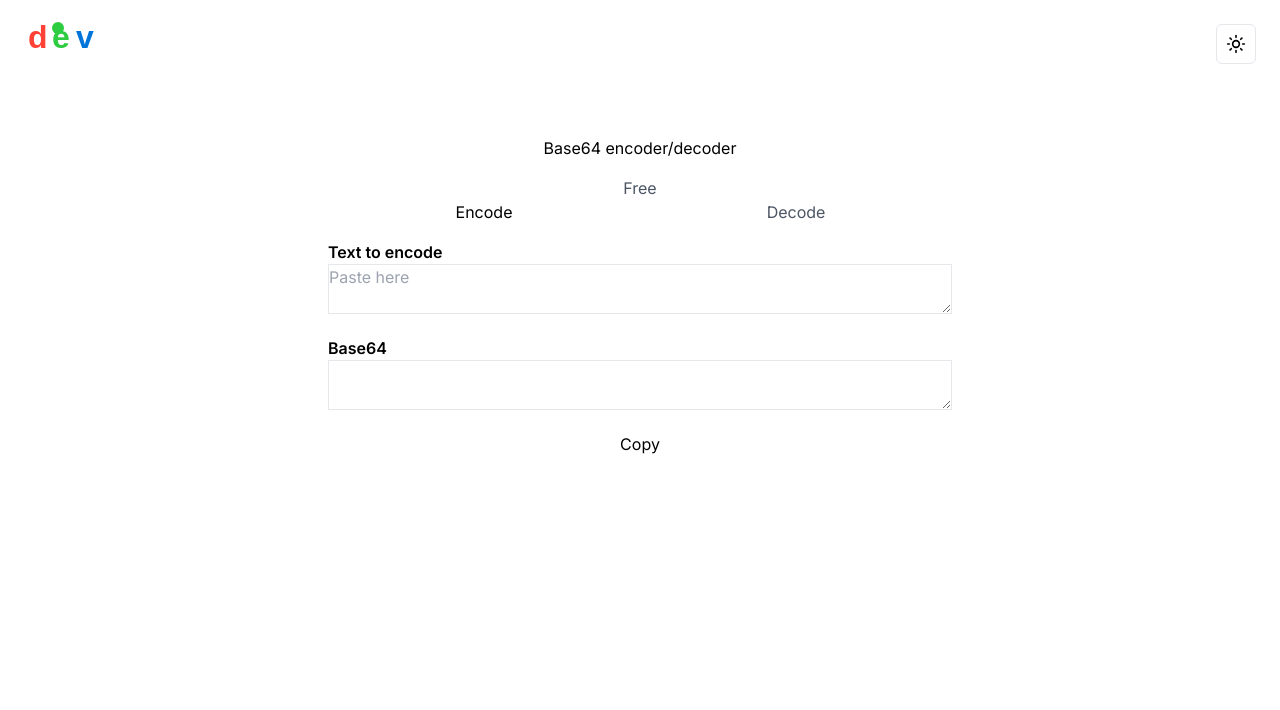
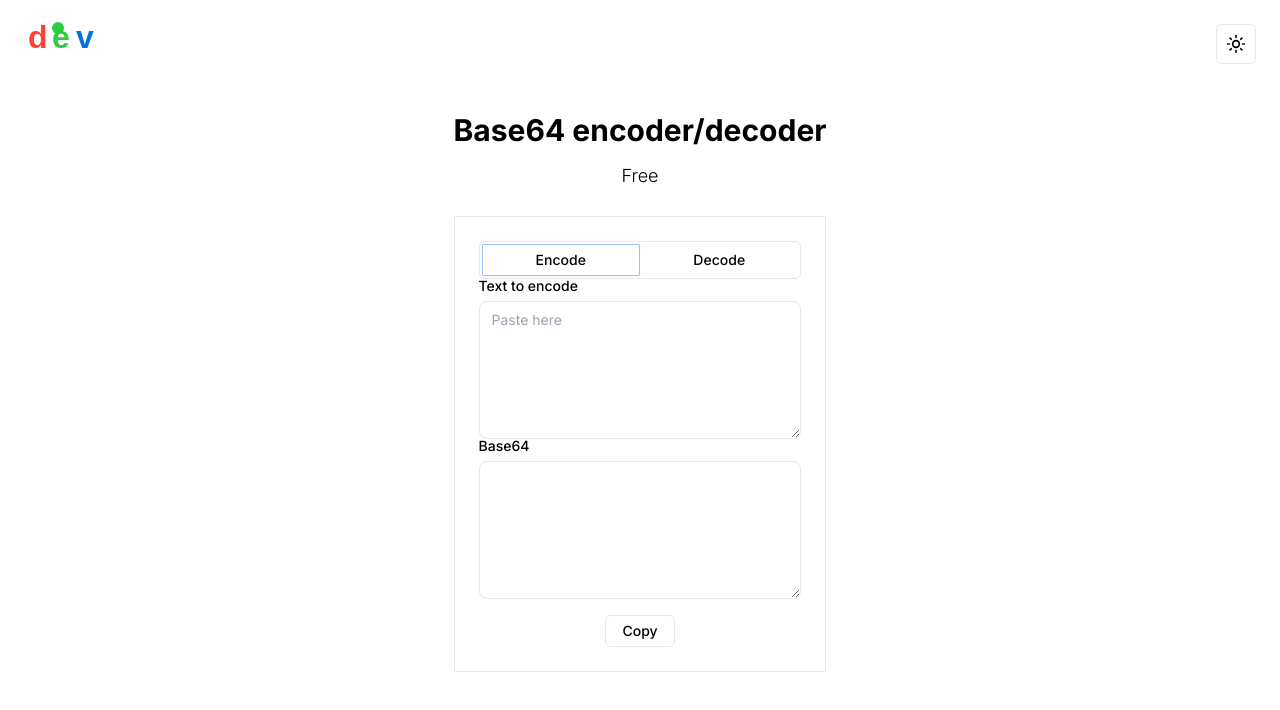
Before and after one commit to zll-0405/dev-utils-online, a Next.js app: page /utils/base64 in a window 1280 px wide. Shown: the top 710 px of the page. Built offline with nearby package versions, Linux system fonts and the light colour scheme.

Commit message:
update base64

```diff
--- /dev/null
+++ b/components/PageHeader.tsx
@@ -0,0 +1,17 @@
+import Image from "next/image";
+
+interface PageHeader {
+  title: string;
+  description: string;
+}
+
+export default function PageHeader({ title, description }: PageHeader) {
+  return (
+    <div className="container text-center">
+      <h1 className="text-3xl font-bold mb-4">{title}</h1>
+      <p className="text-lg text-muted-foreground mb-7 leading-6 font-light">
+        {description}
+      </p>
+    </div>
+  );
+}
--- /dev/null
+++ b/components/base/LabelComponent.tsx
@@ -0,0 +1,24 @@
+"use client";
+import React from "react";
+import * as LabelPrimitive from "@radix-ui/react-label";
+import { cva, type VariantProps } from "class-variance-authority";
+import { cn } from "@/lib/utils";
+
+const labelVariants = cva(
+  "text-sm mb-2 flex font-medium leading-none peer-disabled:cursor-not-allowed peer-disabled:opacity-70"
+);
+
+const Label = React.forwardRef<
+  React.ElementRef<typeof LabelPrimitive.Root>,
+  React.ComponentPropsWithoutRef<typeof LabelPrimitive.Root> &
+    VariantProps<typeof labelVariants>
+>(({ className, ...props }, ref) => (
+  <LabelPrimitive.Root
+    ref={ref}
+    className={cn(labelVariants(), className)}
+    {...props}
+  />
+));
+Label.displayName = LabelPrimitive.Root.displayName;
+
+export { Label };
--- /dev/null
+++ b/components/base/TabsComponent.tsx
@@ -0,0 +1,53 @@
+"use client";
+import React from "react";
+import * as TabsPrimitive from "@radix-ui/react-tabs";
+import { cn } from "@/lib/utils";
+
+const Tabs = TabsPrimitive.Root;
+
+const TabsList = React.forwardRef<
+  React.ElementRef<typeof TabsPrimitive.List>,
+  React.ComponentPropsWithoutRef<typeof TabsPrimitive.List>
+>(({ className, ...props }, ref) => (
+  <TabsPrimitive.List
+    ref={ref}
+    className={cn(
+      "inline-flex items-center justify-center rounded-md bg-muted p-0.5 text-muted-foreground border",
+      className
+    )}
+    {...props}
+  />
+));
+TabsList.displayName = TabsPrimitive.List.displayName;
+
+const TabsTrigger = React.forwardRef<
+  React.ElementRef<typeof TabsPrimitive.Trigger>,
+  React.ComponentPropsWithoutRef<typeof TabsPrimitive.Trigger>
+>(({ className, ...props }, ref) => (
+  <TabsPrimitive.Trigger
+    ref={ref}
+    className={cn(
+      "inline-flex items-center justify-center whitespace-nowrap rounded-sm px-3 py-1.5 text-sm font-medium ring-offset-background transition-all focus-visible:outline-none focus-visible:ring-2 focus-visible:ring-ring focus-visible:ring-offset-2 disabled:pointer-events-none disabled:opacity-50 data-[state=active]:bg-background data-[state=active]:text-foreground data-[state=active]:shadow-sm data-[state=active]:ring-1 ring-inset ring-border",
+      className
+    )}
+    {...props}
+  />
+));
+TabsTrigger.displayName = TabsPrimitive.Trigger.displayName;
+
+const TabsContent = React.forwardRef<
+  React.ElementRef<typeof TabsPrimitive.Content>,
+  React.ComponentPropsWithoutRef<typeof TabsPrimitive.Content>
+>(({ className, ...props }, ref) => (
+  <TabsPrimitive.Content
+    ref={ref}
+    className={cn(
+      "mt-2 ring-offset-background focus-visible:outline-none focus-visible:ring-2 focus-visible:ring-ring focus-visible:ring-offset-2",
+      className
+    )}
+    {...props}
+  />
+));
+TabsContent.displayName = TabsPrimitive.Content.displayName;
+
+export { Tabs, TabsList, TabsTrigger, TabsContent };
--- /dev/null
+++ b/components/base/TextareaComponent.tsx
@@ -0,0 +1,23 @@
+import React from "react";
+import { cn } from "@/lib/utils";
+
+export interface TextareaProps
+  extends React.TextareaHTMLAttributes<HTMLTextAreaElement> {}
+
+const Textarea = React.forwardRef<HTMLTextAreaElement, TextareaProps>(
+  ({ className, ...props }, ref) => {
+    return (
+      <textarea
+        className={cn(
+          "flex min-h-[80px] w-full rounded-lg border border-input bg-muted px-3 py-2 text-sm ring-offset-background placeholder:text-muted-foreground focus-visible:outline-none focus-visible:ring-2 focus-visible:ring-ring focus-visible:ring-offset-2 disabled:cursor-not-allowed disabled:opacity-50",
+          className
+        )}
+        ref={ref}
+        {...props}
+      />
+    );
+  }
+);
+Textarea.displayName = "Textarea";
+
+export { Textarea };
--- /dev/null
+++ b/components/hooks/useCopyToClipboard.ts
@@ -0,0 +1,27 @@
+import { useState, useCallback, useEffect } from "react";
+
+export const useCopyToClipboard = (initialText = "Copy") => {
+  const [buttonText, setButtonText] = useState(initialText);
+  const [timeoutId, setTimeoutId] = useState<NodeJS.Timeout | null>(null);
+
+  const handleCopy = useCallback(
+    (text: string) => {
+      navigator.clipboard.writeText(text).then(() => {
+        setButtonText("Copied!");
+        const id = setTimeout(() => setButtonText(initialText), 1200);
+        setTimeoutId(id);
+      });
+    },
+    [initialText]
+  );
+
+  useEffect(() => {
+    return () => {
+      if (timeoutId) {
+        clearTimeout(timeoutId);
+      }
+    };
+  }, [timeoutId]);
+
+  return { buttonText, handleCopy };
+};
--- a/package.json
+++ b/package.json
@@ -10,7 +10,9 @@
   },
   "dependencies": {
     "@radix-ui/react-dialog": "^1.1.1",
+    "@radix-ui/react-label": "^2.1.0",
     "@radix-ui/react-slot": "^1.1.0",
+    "@radix-ui/react-tabs": "^1.1.0",
     "class-variance-authority": "^0.7.0",
     "clsx": "^2.1.1",
     "cmdk": "^1.0.0",
--- a/tools/Base64Converter.tsx
+++ b/tools/Base64Converter.tsx
@@ -1,6 +1,13 @@
-"use client";
+"use client"
 
-import React, { useState } from "react";
+import { useCallback, useState } from "react";
+import { Textarea } from "@/components/base/TextareaComponent";
+import { Tabs, TabsList, TabsTrigger } from "@/components/base/TabsComponent";
+import { Card } from "@/components/base/CardComponent";
+import { Button } from "@/components/base/ButtonComponent";
+import { Label } from "@/components/base/LabelComponent";
+import { useCopyToClipboard } from "@/components/hooks/useCopyToClipboard";
+import PageHeader from "@/components/PageHeader";
 
 export function toBase64(value: string) {
   try {
@@ -22,88 +29,87 @@ export function fromBase64(value: string): string {
   }
 }
 
+/**
+ * Checks if the given string consists entirely of printable ASCII characters.
+ * Printable ASCII characters are those in the range from space (0x20) to tilde (0x7E).
+ */
 export function isPrintableASCII(str: string): boolean {
   return /^[\x20-\x7E]*$/.test(str);
 }
 
-const Base64Converter = () => {
+export default function Base64Encoder() {
+  const [type, setType] = useState<"encoder" | "decoder">("encoder");
   const [input, setInput] = useState("");
   const [output, setOutput] = useState("");
-  const [mode, setMode] = useState("encode");
+  const { buttonText, handleCopy } = useCopyToClipboard();
 
-  const handleInputChange = (e: React.ChangeEvent<HTMLTextAreaElement>) => {
-    const newInput = e.target.value;
-    setInput(newInput);
-    if (mode === "encode") {
-      setOutput(toBase64(newInput));
-    } else {
+  const handleChange = useCallback(
+    (event: React.ChangeEvent<HTMLTextAreaElement>) => {
+      const { value } = event.currentTarget;
+      setInput(value);
+
       try {
-        setOutput(fromBase64(newInput));
-      } catch (error) {
-        setOutput("Invalid Base64 string");
+        setOutput(type === "encoder" ? toBase64(value) : fromBase64(value));
+      } catch {
+        setOutput("Invalid input, please provide valid Base64 string");
       }
-    }
-  };
+    },
+    [type]
+  );
 
-  const handleModeChange = (newMode: "encode" | "decode") => {
-    setMode(newMode);
+  const setActiveTab = (type: "encoder" | "decoder") => {
+    setType(type);
+    setOutput("");
     setInput("");
-    setOutput("");
-  };
-
-  const handleCopy = () => {
-    navigator.clipboard.writeText(output);
   };
 
   return (
-    <div className="p-6 max-w-2xl mx-auto bg-white rounded-lg shadow-md">
-      <h2 className="text-2xl mb-4 text-center">
-        Base64 encoder/decoder
-      </h2>
-      <p className="text-center text-gray-600 mb-6">Free</p>
-      <div className="flex mb-4">
-        <button
-          onClick={() => handleModeChange("encode")}
-          className={`flex-1 p-2 ${mode === "encode" ? "bg-white text-black border-b-2 border-blue-500" : "bg-gray-100 text-gray-600"} rounded-tl`}
-        >
-          Encode
-        </button>
-        <button
-          onClick={() => handleModeChange("decode")}
-          className={`flex-1 p-2 ${mode === "decode" ? "bg-white text-black border-b-2 border-blue-500" : "bg-gray-100 text-gray-600"} rounded-tr`}
-        >
-          Decode
-        </button>
+    <main className="flex items-center justify-center h-screen">
+      <div className="max-w-2xl mb-12 text-center">
+
+        <PageHeader
+          title="Base64 encoder/decoder"
+          description="Free"
+        />
+
+        <Card className="flex flex-col p-6 hover:shadow-none shadow-none rounded-xl">
+          <Tabs defaultValue="encoder" className="mb-6">
+            <TabsList className="flex">
+              <TabsTrigger
+                className="flex flex-1"
+                value="encoder"
+                onClick={() => setActiveTab("encoder")}
+              >
+                Encode
+              </TabsTrigger>
+              <TabsTrigger
+                className="flex flex-1"
+                onClick={() => setActiveTab("decoder")}
+                value="decoder"
+              >
+                Decode
+              </TabsTrigger>
+            </TabsList>
+          </Tabs>
+
+          <div>
+            <Label>{type === "encoder" ? "Text to encode" : "Base64"}</Label>
+            <Textarea
+              rows={6}
+              placeholder="Paste here"
+              onChange={handleChange}
+              className="mb-6"
+              value={input}
+            />
+            <Label>{type === "encoder" ? "Base64" : "Text"}</Label>
+            <Textarea value={output} rows={6} readOnly className="mb-4" />
+            <Button variant="outline" onClick={() => handleCopy(output)}>
+              {buttonText}
+            </Button>
+          </div>
+        </Card>
+
       </div>
-      <div className="mb-4">
-        <label className="block mb-2 font-semibold">
-          {mode === "encode" ? "Text to encode" : "Base64 to decode"}
-        </label>
-        <textarea
-          value={input}
-          onChange={handleInputChange}
-          placeholder="Paste here"
-          className="w-full h-32 p-2 border border-gray-300 rounded"
-        />
-      </div>
-      <div className="mb-4">
-        <label className="block mb-2 font-semibold">
-          {mode === "encode" ? "Base64" : "Text"}
-        </label>
-        <textarea
-          value={output}
-          readOnly
-          className="w-full h-32 p-2 border border-gray-300 rounded"
-        />
-      </div>
-      <button
-        onClick={handleCopy}
-        className="w-full p-2 bg-gray-200 text-gray-700 rounded"
-      >
-        Copy
-      </button>
-    </div>
+    </main>
   );
-};
-
-export default Base64Converter;
+}
```
Also changed, not shown: 1 other file (tests, documents, lock files or other folders).
